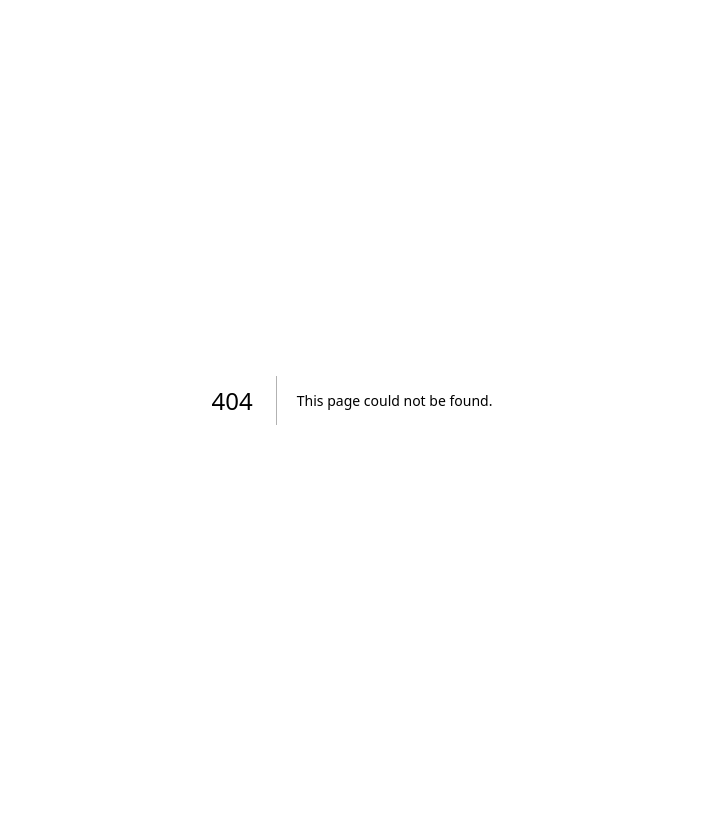
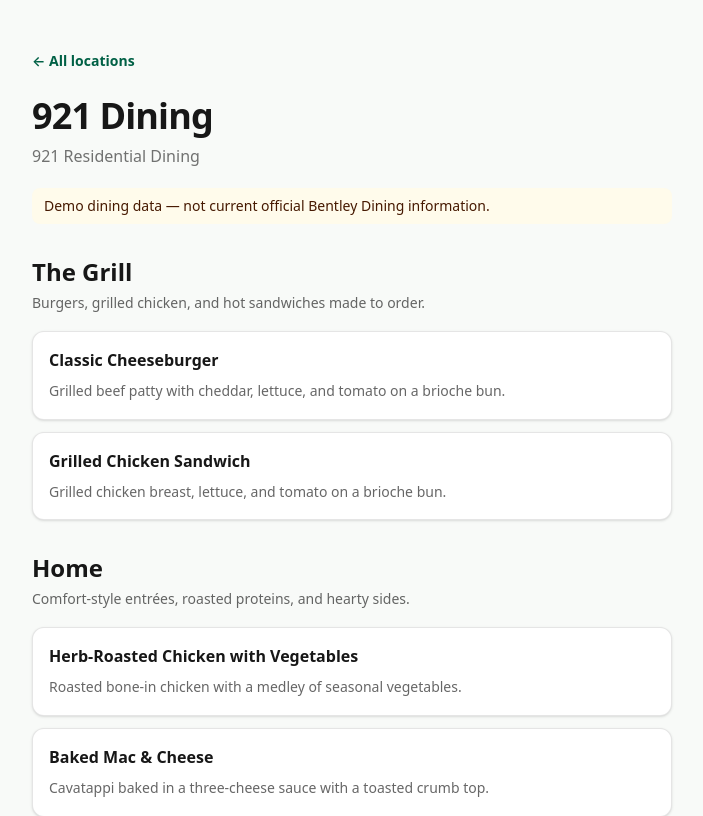
Before and after one commit to JamoV18/Bentley-Fuel, a Next.js app: page /locations/loc-921 in a window 1280 px wide. Before the commit this address had no page. Shown: the top 816 px of the page, without its empty margins (288-991 px from the left). Built offline with nearby package versions, Linux system fonts and the light colour scheme.

Commit message:
Build Phase 4 dining location browsing

```diff
--- a/package.json
+++ b/package.json
@@ -7,7 +7,7 @@
     "build": "next build",
     "start": "next start",
     "lint": "eslint",
-    "test": "node --experimental-strip-types --test src/**/*.test.ts",
+    "test": "tsx --test src/**/*.test.ts",
     "typecheck": "tsc --noEmit",
     "validate:data": "tsx scripts/validate-mock-data.ts"
   },
--- a/scripts/validate-mock-data.ts
+++ b/scripts/validate-mock-data.ts
@@ -22,7 +22,7 @@
   }
 }
 
-// Smoke-test the live build math on a sample Brito bowl.
+// Smoke-test the live build math on a sample Blue Chip bowl.
 const index = new Map(mockDiningDataset.components.map((c) => [c.id, c]));
 const sampleBuild: ComponentSelection[] = [
   { componentId: "comp-brito-rice-brown", quantity: 1 },
@@ -32,7 +32,7 @@
   { componentId: "comp-brito-shredded-cheese", quantity: 1 },
 ];
 const build = computeBuild({ calories: 0, protein: 0, carbs: 0, fat: 0 }, sampleBuild, index);
-console.log("\nSample Brito build (brown rice, double chicken, black beans, guac, cheese):");
+console.log("\nSample Blue Chip build (brown rice, double chicken, black beans, guac, cheese):");
 console.log("  Macros:", {
   calories: build.nutrition.calories,
   protein: build.nutrition.protein,
--- /dev/null
+++ b/src/app/dashboard/page.tsx
@@ -0,0 +1,37 @@
+import Link from "next/link";
+import { getDiningProvider } from "@/services";
+
+export default async function DashboardPage() {
+  const provider = getDiningProvider();
+  const locations = await provider.getLocations();
+  const cards = await Promise.all(locations.map(async (location) => ({
+    location,
+    stationCount: (await provider.getStations(location.id)).length,
+  })));
+
+  return (
+    <main className="mx-auto w-full max-w-2xl flex-1 px-4 py-7 sm:py-12">
+      <header className="flex items-center justify-between gap-4">
+        <p className="text-sm font-bold text-emerald-700">Bentley Fuel</p>
+        <Link href="/profile-summary" className="text-sm font-semibold text-black/60 underline underline-offset-4">Profile</Link>
+      </header>
+      <h1 className="mt-8 text-4xl font-bold tracking-tight">Where are you eating?</h1>
+      <p className="mt-2 text-black/60">Choose a campus dining location.</p>
+      {provider.dataStatus === "mock" && (
+        <p className="mt-5 rounded-lg bg-amber-50 px-3 py-2 text-sm text-amber-950">
+          Demo dining data — not current official Bentley Dining information.
+        </p>
+      )}
+      <div className="mt-6 grid gap-4 sm:grid-cols-2">
+        {cards.map(({ location, stationCount }) => (
+          <Link key={location.id} href={`/locations/${location.id}`} className="group min-h-40 rounded-2xl border border-black/10 bg-white p-5 shadow-sm transition hover:border-emerald-700 hover:shadow-md">
+            <h2 className="text-2xl font-bold group-hover:text-emerald-800">{location.shortName ?? location.name}</h2>
+            {location.building && <p className="mt-1 text-sm font-medium text-black/55">{location.building}</p>}
+            {location.description && <p className="mt-3 line-clamp-2 text-sm leading-relaxed text-black/65">{location.description}</p>}
+            <p className="mt-4 text-sm font-semibold text-emerald-800">{stationCount} {stationCount === 1 ? "dining concept" : "dining concepts"} <span aria-hidden="true">→</span></p>
+          </Link>
+        ))}
+      </div>
+    </main>
+  );
+}
--- /dev/null
+++ b/src/app/locations/[locationId]/page.tsx
@@ -0,0 +1,47 @@
+import Link from "next/link";
+import { notFound } from "next/navigation";
+import { getLocationView } from "@/lib/locationBrowsing";
+import { getDiningProvider } from "@/services";
+
+export default async function LocationPage({ params }: { params: Promise<{ locationId: string }> }) {
+  const { locationId } = await params;
+  const provider = getDiningProvider();
+  const view = await getLocationView(provider, locationId);
+  if (!view) notFound();
+
+  return (
+    <main className="mx-auto w-full max-w-2xl flex-1 px-4 py-7 sm:py-12">
+      <Link href="/dashboard" className="text-sm font-semibold text-emerald-800">← All locations</Link>
+      <h1 className="mt-6 text-4xl font-bold tracking-tight">{view.location.name}</h1>
+      {view.location.building && <p className="mt-2 text-black/55">{view.location.building}</p>}
+      {provider.dataStatus === "mock" && (
+        <p className="mt-5 rounded-lg bg-amber-50 px-3 py-2 text-sm text-amber-950">
+          Demo dining data — not current official Bentley Dining information.
+        </p>
+      )}
+      <div className="mt-8 space-y-8">
+        {view.sections.map(({ station, menuItems }) => (
+          <section key={station.id} aria-labelledby={`${station.id}-heading`}>
+            <h2 id={`${station.id}-heading`} className="text-2xl font-bold">{station.name}</h2>
+            {station.description && <p className="mt-1 text-sm leading-relaxed text-black/60">{station.description}</p>}
+            {menuItems.length === 0 ? (
+              <p className="mt-4 rounded-xl border border-dashed border-black/15 bg-white p-4 text-sm text-black/55">Menu details not added yet.</p>
+            ) : (
+              <ul className="mt-4 space-y-3">
+                {menuItems.map((item) => (
+                  <li key={item.id} className="rounded-xl border border-black/10 bg-white p-4 shadow-sm">
+                    <div className="flex items-start justify-between gap-3">
+                      <h3 className="font-bold">{item.name}</h3>
+                      {item.kind === "customizable" && <span className="shrink-0 rounded-full bg-emerald-50 px-2 py-1 text-xs font-semibold text-emerald-800">Customizable</span>}
+                    </div>
+                    {item.description && <p className="mt-2 text-sm leading-relaxed text-black/60">{item.description}</p>}
+                  </li>
+                ))}
+              </ul>
+            )}
+          </section>
+        ))}
+      </div>
+    </main>
+  );
+}
--- a/src/app/onboarding/page.tsx
+++ b/src/app/onboarding/page.tsx
@@ -56,7 +56,7 @@
     const profile = createUserProfile({ primaryGoal: form.goal, goalDescription: form.goalDescription || undefined,
       allergensToAvoid: form.allergens, dietaryPreferences: form.diets, metrics: currentBody.value,
       maintenanceEstimate: estimate ? { calories: estimate, method: "national-academies-2023-adult-eer" } : undefined }, existing);
-    browserProfileRepository().save(profile); router.push("/profile-summary");
+    browserProfileRepository().save(profile); router.push("/dashboard");
   }
   return <main className="mx-auto w-full max-w-lg flex-1 px-4 py-6 sm:py-10">
     <header><Link href="/" className="text-sm font-bold text-emerald-700">Bentley Fuel</Link><div className="mt-5 flex items-center justify-between"><p className="text-sm font-medium">Step {step} of 4</p><p className="text-sm text-black/55">About one minute</p></div>
--- a/src/data/mock/components/brito.ts
+++ b/src/data/mock/components/brito.ts
@@ -1,7 +1,7 @@
 import type { FoodComponent } from "@/types";
 import { mockProvenance } from "../provenance";
 
-/** Stable IDs shared by the Brito builder and its predefined recommended build. */
+/** Historical stable IDs shared by the Blue Chip builder and its predefined build. */
 export const BRITO_COMPONENT_IDS = {
   riceCilantroLime: "comp-brito-rice-cilantro-lime",
   riceBrown: "comp-brito-rice-brown",
@@ -29,10 +29,10 @@
 } as const;
 
 const B = BRITO_COMPONENT_IDS;
-const provenance = mockProvenance(0.65, "Mock Brito serving with estimated nutrition.");
+const provenance = mockProvenance(0.65, "Illustrative Blue Chip serving with mock nutrition.");
 const veganTags = ["vegan", "vegetarian", "dairy-free", "gluten-free"] as const;
 
-/** PR #1's atomic Brito portions, used for live customization nutrition math. */
+/** Existing atomic portions, retained for live customization nutrition math. */
 export const britoComponents: FoodComponent[] = [
   {
     id: B.riceCilantroLime,
--- a/src/data/mock/locations.ts
+++ b/src/data/mock/locations.ts
@@ -7,7 +7,7 @@
 export const LOCATION_IDS = {
   nineTwentyOne: "loc-921",
   laCava: "loc-lacava",
-  brito: "loc-brito",
+  dana: "loc-dana",
   market: "loc-market",
 } as const;
 
@@ -60,22 +60,17 @@
     provenance: mockProvenance(0.5, "Location exists; hours are illustrative mock values."),
   },
   {
-    id: LOCATION_IDS.brito,
-    name: "Brito",
-    shortName: "Brito",
-    type: "quick-service",
+    id: LOCATION_IDS.dana,
+    name: "Dana Center",
+    shortName: "Dana Center",
+    type: "food-court",
     universityId: BENTLEY_UNIVERSITY_ID,
-    building: "LaCava Campus Center",
+    building: "Dana Center",
     description:
-      "Build-your-own bowls and burritos. Pick a base, protein, beans, toppings, and sauces — Bentley Fuel totals the macros live as you build.",
-    geo: { lat: 42.3883, lng: -71.2214 },
+      "Home to Blue Chip and the morning-only Nest dining concepts.",
     mealPlanAccepted: false,
     acceptsDiningDollars: true,
-    hours: buildHours({
-      ...weekdays({ open: "11:00", close: "20:00", period: "all-day" }),
-      ...weekend({ open: "12:00", close: "18:00", period: "all-day" }),
-    }),
-    provenance: mockProvenance(0.5, "Concept is representative; hours are illustrative mock values."),
+    provenance: mockProvenance(0.8, "Campus structure is confirmed; operational details are not included."),
   },
   {
     id: LOCATION_IDS.market,
--- a/src/data/mock/menuItems/brito.ts
+++ b/src/data/mock/menuItems/brito.ts
@@ -5,12 +5,12 @@
 import { mockProvenance } from "../provenance";
 
 /**
- * Brito's build-your-own item is the customization showcase. It carries no fixed
+ * Blue Chip's illustrative build-your-own item is the customization showcase. It carries no fixed
  * `nutrition` — instead the nutrition service sums the student's selected
  * components live. `allergens`/`dietaryTags` here describe the *possible* set
  * across all components; the live build narrows them down.
  */
-const LOC = LOCATION_IDS.brito;
+const LOC = LOCATION_IDS.dana;
 
 export const britoItems: MenuItem[] = [
   {
@@ -19,7 +19,7 @@
     description:
       "Pick a base, add proteins, beans, veggies, cheese, and sauces. Bentley Fuel totals your macros as you build.",
     kind: "customizable",
-    stationId: STATION_IDS.britoBuild,
+    stationId: STATION_IDS.blueChip,
     locationId: LOC,
     // No base tortilla by default (bowl); the tortilla step adds it if chosen.
     baseNutrition: { calories: 0, protein: 0, carbs: 0, fat: 0 },
@@ -109,14 +109,14 @@
     ),
   },
 
-  /* A predefined "recommended build" that reuses Brito components. */
+  /* A predefined illustrative build that reuses the existing components. */
   {
     id: "item-brito-power-protein-bowl",
     name: "Power Protein Bowl",
     description:
       "A ready-to-order high-protein build: brown rice, double chicken, black beans, fajita veggies, pico, and salsa.",
     kind: "predefined",
-    stationId: STATION_IDS.britoBuild,
+    stationId: STATION_IDS.blueChip,
     locationId: LOC,
     componentIds: [
       B.riceBrown,
@@ -137,6 +137,6 @@
     availability: ["all-day"],
     price: 11.99,
     popular: true,
-    provenance: mockProvenance(0.55, "Totals summed from Brito component mock nutrition."),
+    provenance: mockProvenance(0.55, "Totals summed from illustrative Blue Chip component nutrition."),
   },
 ];
--- a/src/data/mock/stations.ts
+++ b/src/data/mock/stations.ts
@@ -18,8 +18,9 @@
   laCavaDeli: "stn-lacava-deli",
   laCavaCoffee: "stn-lacava-coffee",
 
-  // Brito
-  britoBuild: "stn-brito-build",
+  // Dana Center
+  blueChip: "stn-dana-blue-chip",
+  theNest: "stn-dana-the-nest",
 
   // The Market
   marketGrabGo: "stn-market-grab-go",
@@ -124,15 +125,23 @@
     provenance: p(),
   },
 
-  /* --- Brito --- */
+  /* --- Dana Center --- */
   {
-    id: STATION_IDS.britoBuild,
-    name: "Build Your Own",
-    description: "Assemble a bowl or burrito from fresh components.",
-    locationId: LOCATION_IDS.brito,
+    id: STATION_IDS.blueChip,
+    name: "Blue Chip",
+    description: "Illustrative build-your-own bowl and burrito menu.",
+    locationId: LOCATION_IDS.dana,
     cuisineType: "Mexican",
     mealPeriods: ["all-day"],
     provenance: p(),
+  },
+  {
+    id: STATION_IDS.theNest,
+    name: "The Nest",
+    description: "A morning dining concept next to Blue Chip.",
+    locationId: LOCATION_IDS.dana,
+    mealPeriods: ["breakfast"],
+    provenance: mockProvenance(0.8, "Concept and morning availability are confirmed; menu details are not yet included."),
   },
 
   /* --- The Market --- */
--- /dev/null
+++ b/src/lib/locationBrowsing.ts
@@ -0,0 +1,38 @@
+import type { DiningDataProvider } from "@/services/diningProvider";
+import type { Location, LocationId, MenuItem, Station } from "@/types";
+
+export interface LocationMenuSection {
+  station: Station;
+  menuItems: MenuItem[];
+}
+
+export interface LocationView {
+  location: Location;
+  sections: LocationMenuSection[];
+}
+
+/** Assemble one location's browse view without coupling grouping logic to React. */
+export async function getLocationView(
+  provider: DiningDataProvider,
+  locationId: LocationId,
+): Promise<LocationView | undefined> {
+  const location = await provider.getLocation(locationId);
+  if (!location) return undefined;
+
+  const [stations, menuItems] = await Promise.all([
+    provider.getStations(locationId),
+    provider.getMenuItems({ locationId }),
+  ]);
+
+  return {
+    location,
+    sections: stations
+      .filter((station) => station.locationId === locationId)
+      .map((station) => ({
+        station,
+        menuItems: menuItems.filter(
+          (item) => item.locationId === locationId && item.stationId === station.id,
+        ),
+      })),
+  };
+}
--- a/src/types/menu.ts
+++ b/src/types/menu.ts
@@ -43,7 +43,7 @@
 export type LocationType =
   | "dining-hall" // all-you-care-to-eat residential hall (e.g. 921)
   | "food-court" // multiple counters, à la carte (e.g. LaCava)
-  | "quick-service" // single-concept build station (e.g. Brito)
+  | "quick-service" // single-concept quick-service location
   | "cafe"
   | "market"; // convenience / grab-and-go (e.g. The Market)
 
@@ -102,7 +102,7 @@
 
 /**
  * The atomic building block of the food graph. Used both to compose predefined
- * items and to power customizable builders (e.g. a Brito bowl). Nutrition is
+ * items and to power customizable builders (e.g. a build-your-own bowl). Nutrition is
  * expressed per `serving`.
  */
 export interface FoodComponent {
```
Also changed, not shown: src/app/profile-summary/page.tsx (+1 -1 lines), 2 other files (tests, documents, lock files or other folders).
